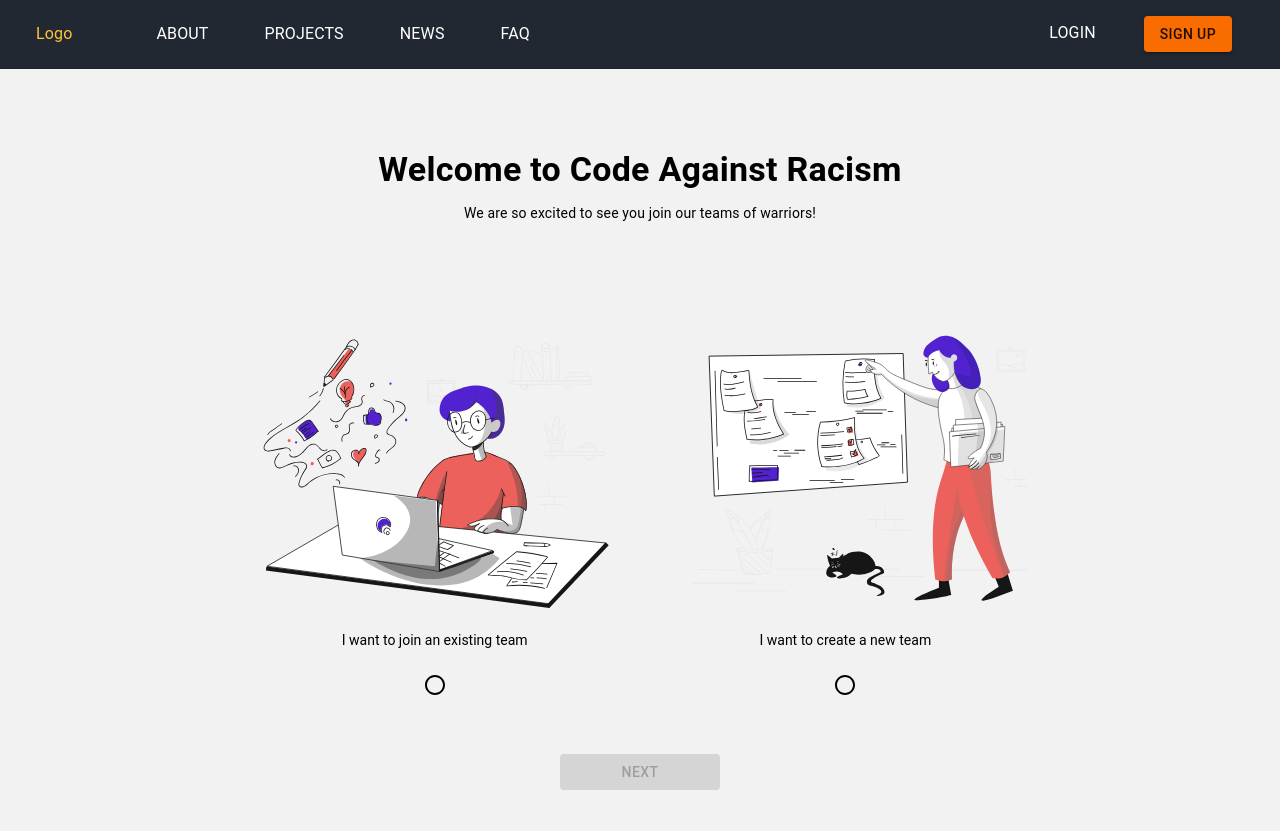
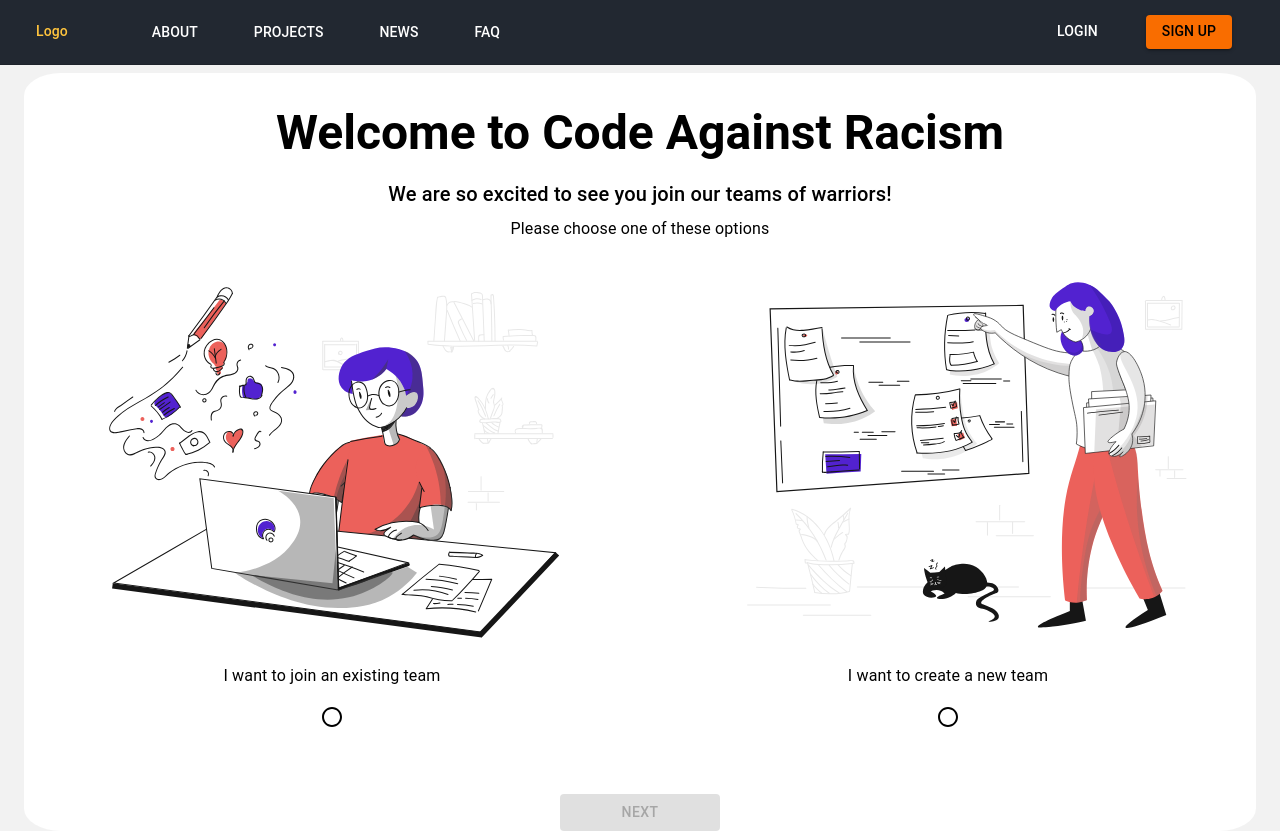
Before and after one commit to CodeAgainstRacism/codeagainstracism.org, a React (Create React App) app in the folder frontend/: page /userType in a window 1280 px wide. Before the commit the page ends 800 px from the top, so only its background shows below. Built offline with nearby package versions, Linux system fonts and the light colour scheme.

Commit message:
Made navbar smaller, Made small changes in styles to Landing Page. Working on fixing User Type Page

```diff
--- a/frontend/src/components/NavBar.jsx
+++ b/frontend/src/components/NavBar.jsx
@@ -38,21 +38,6 @@ const useStyles = makeStyles((theme) => ({
   rightButton: {
     margin: theme.spacing(1, 3),
   },
-  heroContent: {
-    padding: theme.spacing(8, 0, 6),
-  },
-  cardHeader: {
-    backgroundColor:
-      theme.palette.type === "light"
-        ? theme.palette.grey[200]
-        : theme.palette.grey[700],
-  },
-  cardPricing: {
-    display: "flex",
-    justifyContent: "center",
-    alignItems: "baseline",
-    marginBottom: theme.spacing(2),
-  },
 }));
 
 const NavBar = (props) => {
@@ -69,7 +54,13 @@ const NavBar = (props) => {
       >
         <Toolbar className={classes.toolbar}>
           <IconButton>
-            <Link variant="subtitle1" component={RouterLink} to="/">
+            <Link
+              color="primary"
+              underline="none"
+              variant="subtitle2"
+              component={RouterLink}
+              to="/"
+            >
               Logo
             </Link>
           </IconButton>
@@ -77,7 +68,7 @@ const NavBar = (props) => {
             <ListItem component="div">
               <ListItemText inset>
                 <Link
-                  variant="subtitle1"
+                  variant="subtitle2"
                   component={RouterLink}
                   to="/about"
                   color="inherit"
@@ -88,7 +79,7 @@ const NavBar = (props) => {
               </ListItemText>
               <ListItemText inset>
                 <Link
-                  variant="subtitle1"
+                  variant="subtitle2"
                   component={RouterLink}
                   to="/projects"
                   color="inherit"
@@ -99,7 +90,7 @@ const NavBar = (props) => {
               </ListItemText>
               <ListItemText inset>
                 <Link
-                  variant="subtitle1"
+                  variant="subtitle2"
                   component={RouterLink}
                   to="/news"
                   color="inherit"
@@ -110,11 +101,10 @@ const NavBar = (props) => {
               </ListItemText>
               <ListItemText inset>
                 <Link
-                  variant="subtitle1"
+                  variant="subtitle2"
                   component={RouterLink}
                   to="/faq"
                   color="inherit"
-                  underline="none"
                 >
                   FAQ
                 </Link>
@@ -124,11 +114,12 @@ const NavBar = (props) => {
           <Box className={classes.toolbarRight}>
             <Link
               variant="subtitle1"
-              color="inherit"
-              underline="none"
+              variant="subtitle2"
               component={RouterLink}
               to="/login"
+              color="inherit"
               className={classes.rightButton}
+              underline="none"
             >
               LOGIN
             </Link>
@@ -138,10 +129,16 @@ const NavBar = (props) => {
               color="secondary"
               variant="contained"
               className={classes.rightButton}
-              component={RouterLink}
-              to="/userType"
             >
-              SIGN UP
+              <Link
+                variant="subtitle2"
+                underline="none"
+                component={RouterLink}
+                to="/userType"
+                color="textPrimary"
+              >
+                SIGN UP
+              </Link>
             </Button>
           </Box>
         </Toolbar>
--- a/frontend/src/pages/UserType.jsx
+++ b/frontend/src/pages/UserType.jsx
@@ -9,41 +9,45 @@ import Radio from "@material-ui/core/Radio";
 import Typography from "@material-ui/core/Typography";
 import { withRouter, Link as RouterLink } from "react-router-dom";
 
-import CardActionArea from '@material-ui/core/CardActionArea';
+import CardActionArea from "@material-ui/core/CardActionArea";
 import classNames from "classnames";
-import ButtonBase from '@material-ui/core/ButtonBase';
-import Card from '@material-ui/core/Card';
-import CardActions from '@material-ui/core/CardActions';
-import CardContent from '@material-ui/core/CardContent';
-import CardMedia from '@material-ui/core/CardMedia';
+import ButtonBase from "@material-ui/core/ButtonBase";
+import Card from "@material-ui/core/Card";
+import CardActions from "@material-ui/core/CardActions";
+import CardContent from "@material-ui/core/CardContent";
+import CardMedia from "@material-ui/core/CardMedia";
 
 const useStyles = makeStyles((theme) => ({
   flexBoxCenter: {
     display: "flex",
     alignContent: "center",
-    textAlign: "center"
+    textAlign: "center",
   },
-  headerStyle:{
-    marginBottom: "5rem",
+  headerStyle: {
+    marginBottom: "3rem",
   },
   headerTextStyle: {
-    marginTop: "5rem",
+    marginTop: "2rem",
     fontWeight: "bold",
   },
   contentCenter: {
     display: "flex",
     justifyContent: "center",
+    background: theme.palette.background.paper,
+    marginTop: theme.spacing(1),
+    borderRadius: "3%",
   },
   textStyle: {
     display: "flex",
     alignItems: "center",
     justifyContent: "center",
   },
-  cardStyle:{
+  cardStyle: {
     borderRadius: "25px",
     backgroundColor: "transparent",
     boxShadow: "none",
     width: "100%",
+    padding: theme.spacing(0, 5),
   },
   buttonStyle: {
     color: "white",
@@ -52,12 +56,12 @@ const useStyles = makeStyles((theme) => ({
     marginTop: "2rem",
   },
   radioStyle: {
-    '&$checked': {
+    "&$checked": {
       color: "black",
     },
-    '&:hover': {
+    "&:hover": {
       background: "none",
-    }
+    },
   },
   checked: {},
   temp: {
@@ -73,7 +77,7 @@ const useStyles = makeStyles((theme) => ({
   },
   spaceStyle: {
     justifyContent: "space-between",
-  }
+  },
 }));
 
 const UserTypePage = () => {
@@ -90,45 +94,43 @@ const UserTypePage = () => {
 
   return (
     <Container maxWidth="lg" direction="column">
-      <Grid item container className={classes.contentCenter}>
-        <Grid item xs={12} sm={8} container direction="column">
-          <Grid item className={classNames(classes.flexBoxCenter, classes.headerStyle)} direction="column">
+      <Grid container className={classes.contentCenter}>
+        <Grid item xs={12} direction="column">
           <Typography
-              variant="h4"
+            variant="h3"
             gutterBottom
             className={classNames(classes.textStyle, classes.headerTextStyle)}
+            align="center"
           >
             Welcome to Code Against Racism
           </Typography>
-            <Typography
-              variant="h7"
-              gutterBottom
-            >
+          <Typography variant="h6" gutterBottom align="center">
             We are so excited to see you join our teams of warriors!
+          </Typography>
+          <Typography variant="body1" gutterBottom align="center">
+            Please choose one of these options
           </Typography>
         </Grid>
         <Grid item container className={classes.spaceStyle}>
-            <Grid item xs={12} sm={6} className={classes.widthStyle}>
-              <Card className={classes.cardStyle}>
+          <Grid item xs={6} className={classes.widthStyle}>
+            <CardActionArea className={classes.cardStyle}>
               <ButtonBase
                 focusRipple
                 onClick={handleJoin}
                 value="individual"
                 className={classes.flexColumn}
               >
-                  <CardMedia
-                    component="img"
-                    image={Blogging}
-                  />
+                <CardMedia component="img" image={Blogging} />
                 <CardContent>
-                    <Typography
-                      variant="paragraph"
-                      className={classes.textStyle}
-                    >
+                  <Typography variant="body1" className={classes.textStyle}>
                     I want to join an existing team
                   </Typography>
                   <Radio
-                      className={classNames(classes.contentCenter, classes.radioStyle, classes.checked)}
+                    className={classNames(
+                      classes.contentCenter,
+                      classes.radioStyle,
+                      classes.checked
+                    )}
                     disableRipple="True"
                     checked={selectedValue === "individual"}
                     onChange={handleJoin}
@@ -136,31 +138,28 @@ const UserTypePage = () => {
                     inputProps={{ "aria-label": "individual" }}
                   />
                 </CardContent>
-
               </ButtonBase>
-              </Card>
+            </CardActionArea>
           </Grid>
-            <Grid item xs={12} sm={6} className={classes.widthStyle}>
-              <Card className={classes.cardStyle}>
+          <Grid item xs={6} className={classes.widthStyle}>
+            <CardActionArea className={classes.cardStyle}>
               <ButtonBase
                 focusRipple
                 onClick={handleCreate}
                 value="organization"
                 className={classes.flexColumn}
               >
-                  <CardMedia
-                    component="img"
-                    image={Plan}
-                  />
+                <CardMedia component="img" image={Plan} />
                 <CardContent>
-                    <Typography
-                      variant="paragraph"
-                      className={classes.textStyle}
-                    >
+                  <Typography variant="body1" className={classes.textStyle}>
                     I want to create a new team
                   </Typography>
                   <Radio
-                      className={classNames(classes.contentCenter, classes.radioStyle, classes.checked)}
+                    className={classNames(
+                      classes.contentCenter,
+                      classes.radioStyle,
+                      classes.checked
+                    )}
                     disableRipple="True"
                     checked={selectedValue === "organization"}
                     onChange={handleCreate}
@@ -169,7 +168,7 @@ const UserTypePage = () => {
                   />
                 </CardContent>
               </ButtonBase>
-              </Card>
+            </CardActionArea>
           </Grid>
         </Grid>
         <Grid item className={classes.contentCenter}>
@@ -178,11 +177,14 @@ const UserTypePage = () => {
             className={classes.buttonStyle}
             disabled={!selectedValue}
             component={RouterLink}
-              to={selectedValue === "individual" ? "/signup/Individual" : "/signup/Organization"}
+            to={
+              selectedValue === "individual"
+                ? "/signup/Individual"
+                : "/signup/Organization"
+            }
           >
             Next
           </Button>
-          </Grid>
         </Grid>
       </Grid>
     </Container>
--- a/frontend/src/theme.js
+++ b/frontend/src/theme.js
@@ -27,6 +27,14 @@ const theme = createMuiTheme({
     MuiLink: {
       root: {
         cursor: "pointer",
+        // fontWeight: "bold",
+      },
+    },
+
+    MuiList: {
+      padding: {
+        paddingTop: 0,
+        paddingBottom: 0,
       },
     },
   },
```
Also changed, not shown: frontend/src/pages/LandingPage.jsx (+11 -13 lines), 1 other file (tests, documents, lock files or other folders). Lines whose indentation alone changed are shown as unchanged.
